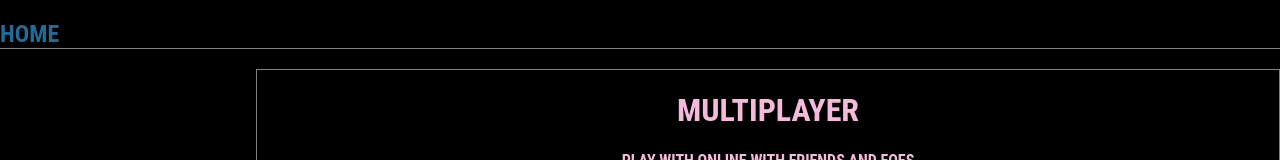
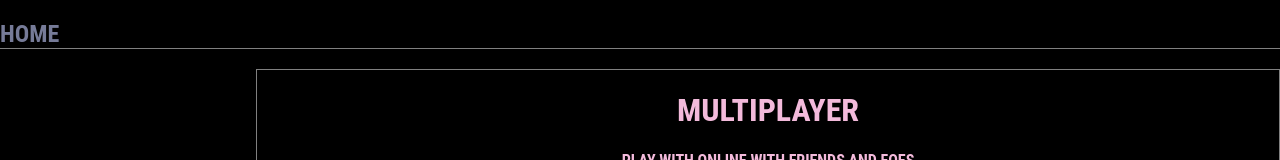
Before and after one commit to Boygee604/Tetris, a React (Create React App) app: page / in a window 1280 px wide. Shown: the top 160 px of the page. Built offline with nearby package versions, Linux system fonts and the light colour scheme.

Commit message:
Update App.css

```diff
--- a/src/App.css
+++ b/src/App.css
@@ -37,7 +37,7 @@ h2{border-bottom: 1px solid grey;}
 .config{text-align: center; border: 1px solid grey;color:rgb(138,178,254); margin-left: 20%;}
 .about{text-align: center; border: 1px solid grey;color:rgb(187,187,187); margin-left: 20%;}
 .welcome{text-align: left;border-top: 1px solid grey;color:rgb(140,143,159);}
-.home {text-align: left;color:rgb(34, 106, 151)}
+.home {text-align: left;color:rgb(118,123,152)}
 
 .multiplayer:hover {animation: box-animation 0.5s;}
 .solo:hover {animation: box-animation 0.5s;}
```
